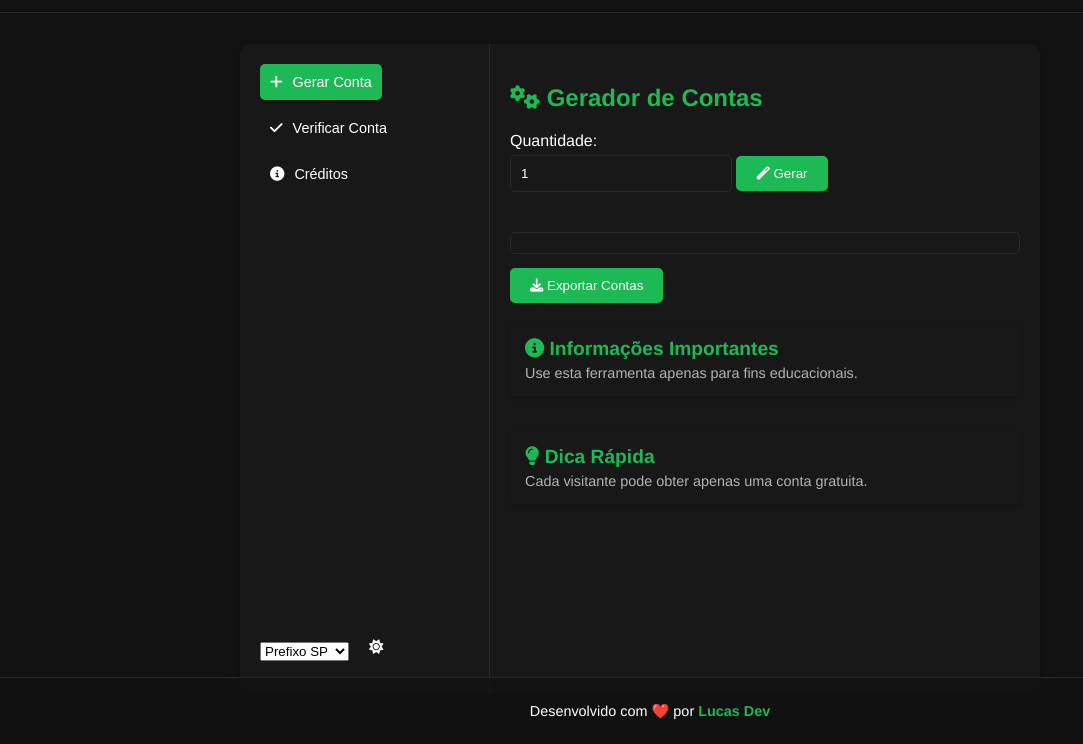
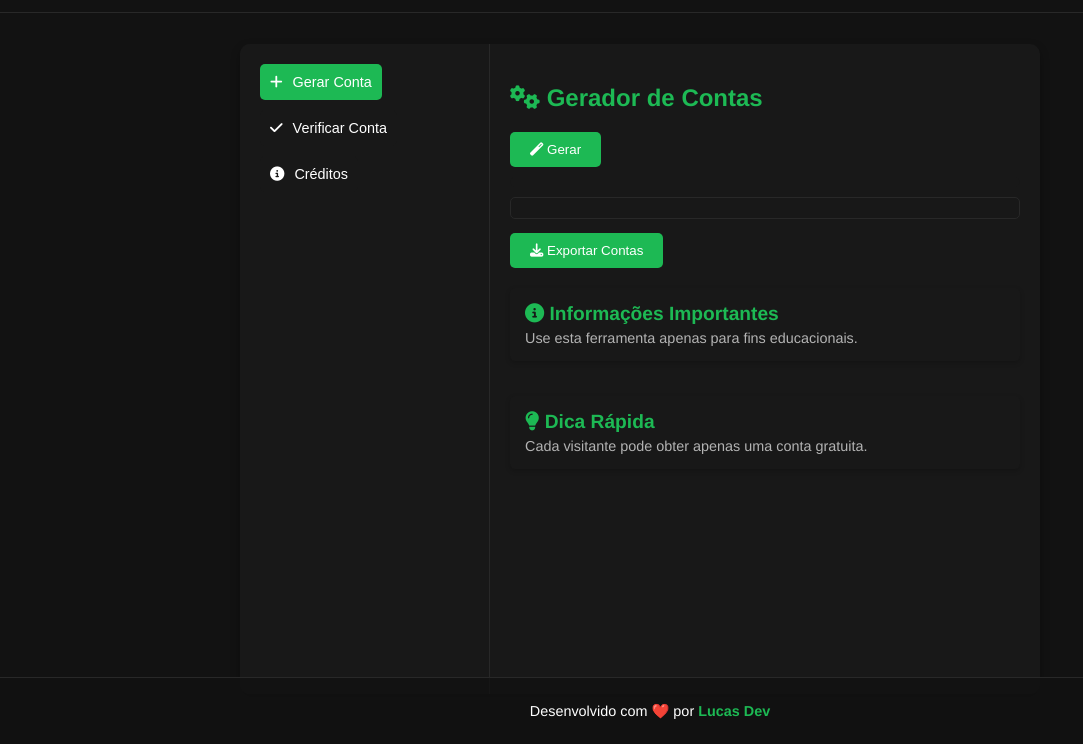
Before and after one commit to LucasDesignerF/spotify-gen, a plain HTML site: page index.html in a window 1280 px wide. Shown: the part 56-800 px from the top of the page, without its empty margins (0-1083 px from the left). Drawn offline with nearby package versions, Linux system fonts and the light colour scheme.

Commit message:
Update index.html

```diff
--- a/index.html
+++ b/index.html
@@ -19,10 +19,10 @@ Obtenha contas de Spotify Premium gratuitas por 3 meses, uma conta por visitante
 
 📚 Este projeto foi desenvolvido por Code Projects e modificado por Lucas Dev para fins educacionais. Explore suas funcionalidades e descubra como ele pode ser útil para seus projetos!
 
-🔗 Acesse agora: https://spotify-gen.pages.dev/
+🔗 Acesse agora: https://spotify-accounts.pages.dev/
 ">
     <meta property="og:image" content="https://assets.turbologo.com/blog/en/2021/07/20052636/spotify-brand-1-1-958x575.png">
-    <meta property="og:url" content="https://spotify-gen.pages.dev/">
+    <meta property="og:url" content="https://spotify-accounts.pages.dev/">
     <meta name="twitter:card" content="summary_large_image">
     <meta name="twitter:title" content="🎉 Code Projects - Spotify Accounts 2025 🎉">
     <meta name="twitter:description" content="Obtenha contas de Spotify Premium gratuitas por 3 meses, uma conta por visitante. Verifique sua validade e explore funcionalidades modernas em um design inspirado no Spotify.">
@@ -57,18 +57,6 @@ Obtenha contas de Spotify Premium gratuitas por 3 meses, uma conta por visitante
                 <button onclick="mostrarVerificador()"><i class="fas fa-check"></i> Verificar Conta</button>
                 <button onclick="mostrarCreditos()"><i class="fas fa-info-circle"></i> Créditos</button>
             </div>
-            <div style="display: flex; align-items: center; gap: 10px;">
-                <select id="prefixoSelecionado">
-                    <option value="SP">Prefixo SP</option>
-                    <option value="SU">Prefixo SU</option>
-                    <option value="SV">Prefixo SV</option>
-                    <option value="SW">Prefixo SW</option>
-                    <option value="SX">Prefixo SX</option>
-                </select>
-                <button onclick="toggleTheme()" title="Alternar Modo Claro/Escuro">
-                    <i id="theme-icon" class="fas fa-sun"></i>
-                </button>
-            </div>
         </div>
 
         <!-- Main Content -->
@@ -76,8 +64,6 @@ Obtenha contas de Spotify Premium gratuitas por 3 meses, uma conta por visitante
             <!-- Gerador de Contas -->
             <div id="gerador" class="secao active">
                 <h2><i class="fas fa-cogs"></i> Gerador de Contas</h2>
-                <label for="quantidade">Quantidade:</label>
-                <input type="number" id="quantidade" min="1" max="1" value="1" readonly>
                 <button class="generate-btn" onclick="iniciarGeracaoContas()">
                     <i class="fas fa-magic"></i> Gerar
                 </button>
```
